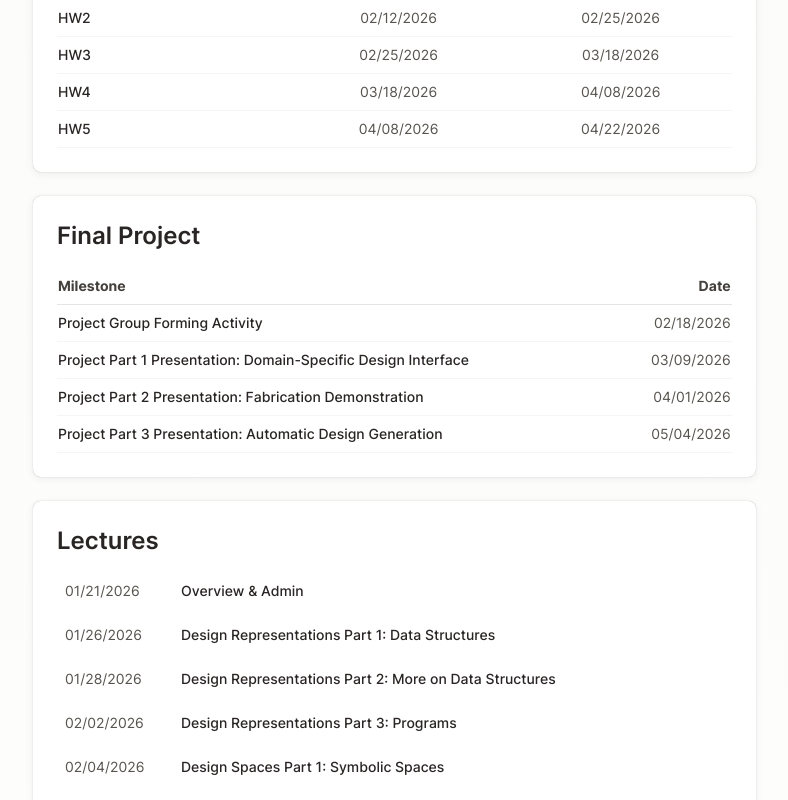
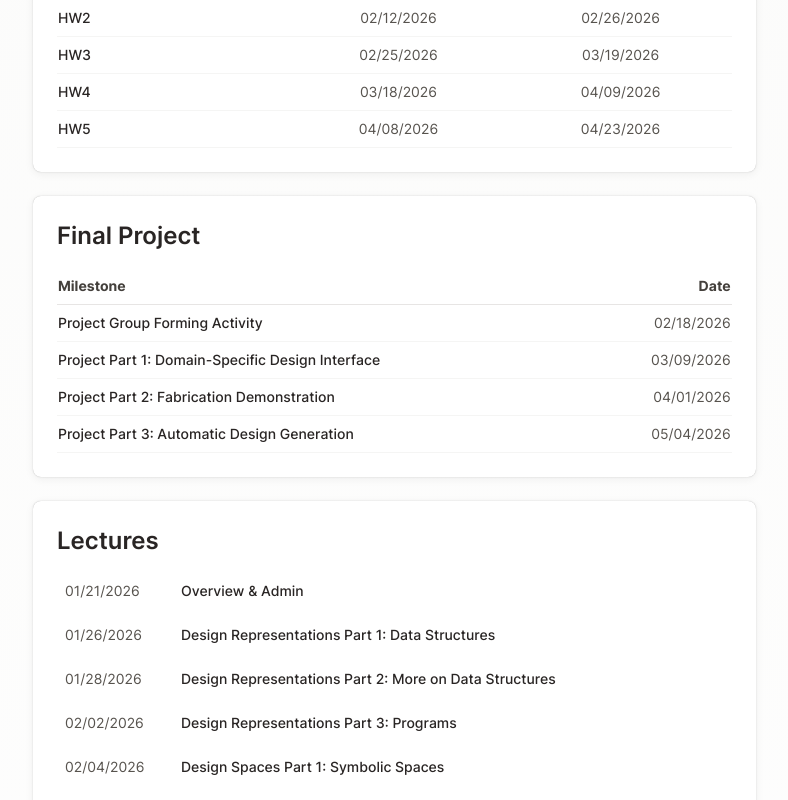
Before and after one commit to cdg-lab/cdg-website, a Next.js app: page /courses/csci1953b-spring2026 in a window 1280 px wide. Shown: the part 981-1781 px from the top of the page, without its empty margins (57-845 px from the left). Built offline with nearby package versions, Linux system fonts and the light colour scheme.

Commit message:
fix: update homework due dates

```diff
--- a/src/app/(course)/courses/csci1953b-spring2026/page.tsx
+++ b/src/app/(course)/courses/csci1953b-spring2026/page.tsx
@@ -37,10 +37,10 @@ const gradingPolicy: GradingPolicy[] = [
 
 const assignments: Assignment[] = [
   { id: 'hw1', name: 'HW1', released: '01/28/2026', due: '02/12/2026' },
-  { id: 'hw2', name: 'HW2', released: '02/12/2026', due: '02/25/2026' },
-  { id: 'hw3', name: 'HW3', released: '02/25/2026', due: '03/18/2026' },
-  { id: 'hw4', name: 'HW4', released: '03/18/2026', due: '04/08/2026' },
-  { id: 'hw5', name: 'HW5', released: '04/08/2026', due: '04/22/2026' },
+  { id: 'hw2', name: 'HW2', released: '02/12/2026', due: '02/26/2026' },
+  { id: 'hw3', name: 'HW3', released: '02/25/2026', due: '03/19/2026' },
+  { id: 'hw4', name: 'HW4', released: '03/18/2026', due: '04/09/2026' },
+  { id: 'hw5', name: 'HW5', released: '04/08/2026', due: '04/23/2026' },
 ];
 
 const projectMilestones: ProjectMilestone[] = [
@@ -51,17 +51,17 @@ const projectMilestones: ProjectMilestone[] = [
   },
   {
     id: 'part1',
-    name: 'Project Part 1 Presentation: Domain-Specific Design Interface',
+    name: 'Project Part 1: Domain-Specific Design Interface',
     date: '03/09/2026',
   },
   {
     id: 'part2',
-    name: 'Project Part 2 Presentation: Fabrication Demonstration',
+    name: 'Project Part 2: Fabrication Demonstration',
     date: '04/01/2026',
   },
   {
     id: 'part3',
-    name: 'Project Part 3 Presentation: Automatic Design Generation',
+    name: 'Project Part 3: Automatic Design Generation',
     date: '05/04/2026',
   },
 ];
```
